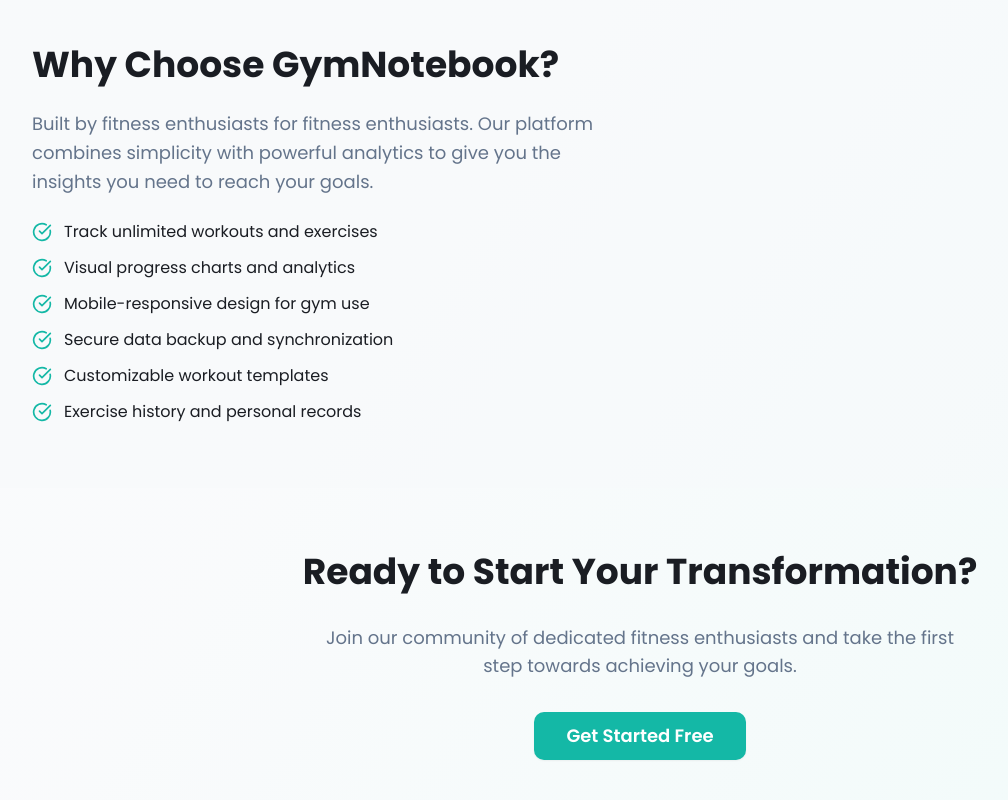
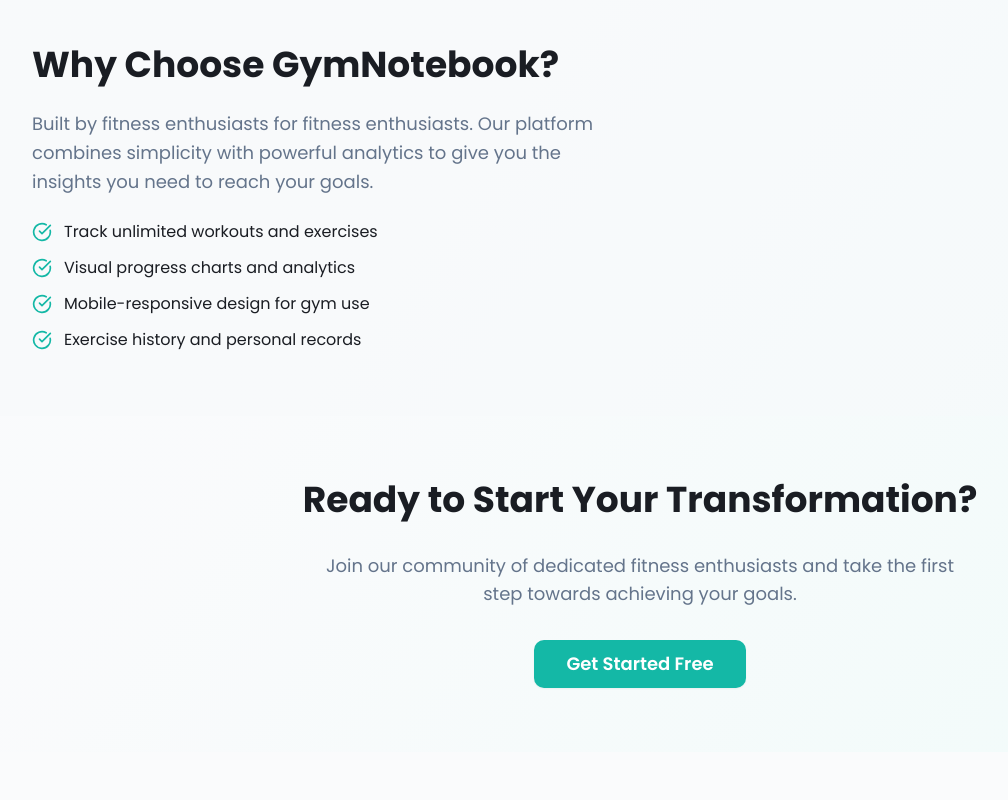
Before and after one commit to antonKrizmanic/gymlogger-nextjs, a Next.js app: page / in a window 1280 px wide. Shown: the part 1085-1885 px from the top of the page, without its empty margins (0-1008 px from the left). After the commit the page ends 1837 px from the top, so only its background shows below. Built offline with nearby package versions, Linux system fonts and the light colour scheme.

Commit message:
benefits

```diff
--- a/app/page.tsx
+++ b/app/page.tsx
@@ -44,8 +44,6 @@
         "Track unlimited workouts and exercises",
         "Visual progress charts and analytics",
         "Mobile-responsive design for gym use",
-        "Secure data backup and synchronization",
-        "Customizable workout templates",
         "Exercise history and personal records"
     ];
 
```
